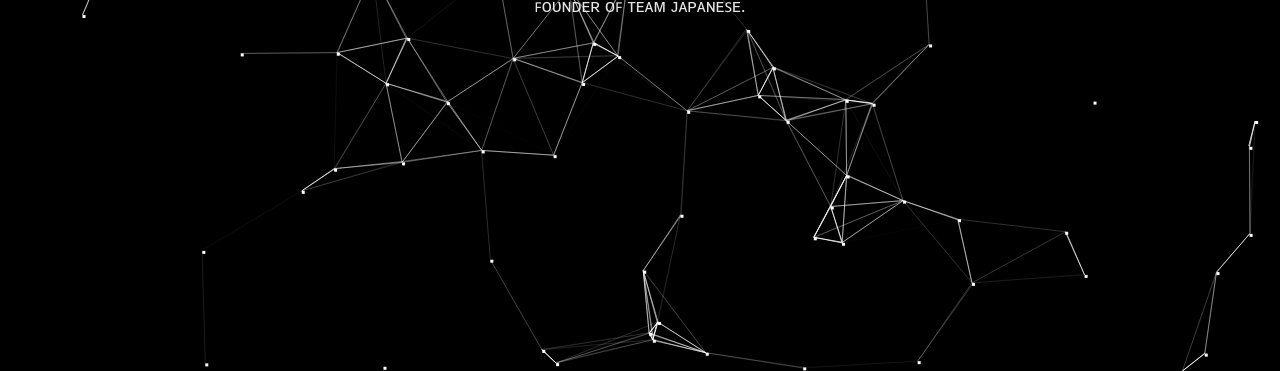
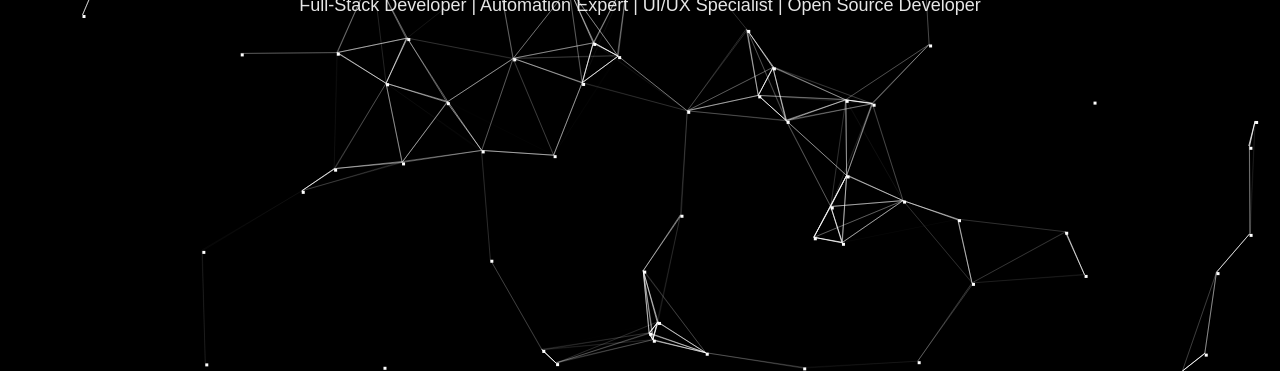
Before and after one commit to itzsandeepshrma/Personal-Portfolio, a plain HTML site: page index.html in a window 1280 px wide. Shown: the part 429-800 px from the top of the page. Drawn offline with Linux system fonts and the light colour scheme.

Commit message:
Update index.html

```diff
--- a/index.html
+++ b/index.html
@@ -18,7 +18,7 @@
 
     <div class="hero">
         <h1 class="glowing-text">sᴧɴᴅᴇᴇᴘ sʜᴧʀᴍᴧ</h1>
-        <p>ꜰᴏᴜɴᴅᴇʀ ᴏꜰ ᴛᴇᴀᴍ ᴊᴀᴘᴀɴᴇꜱᴇ.</p>
+        <p>Full-Stack Developer | Automation Expert | UI/UX Specialist | Open Source Developer</p>
     </div>
 
     <div id="contact" class="contact">
```
